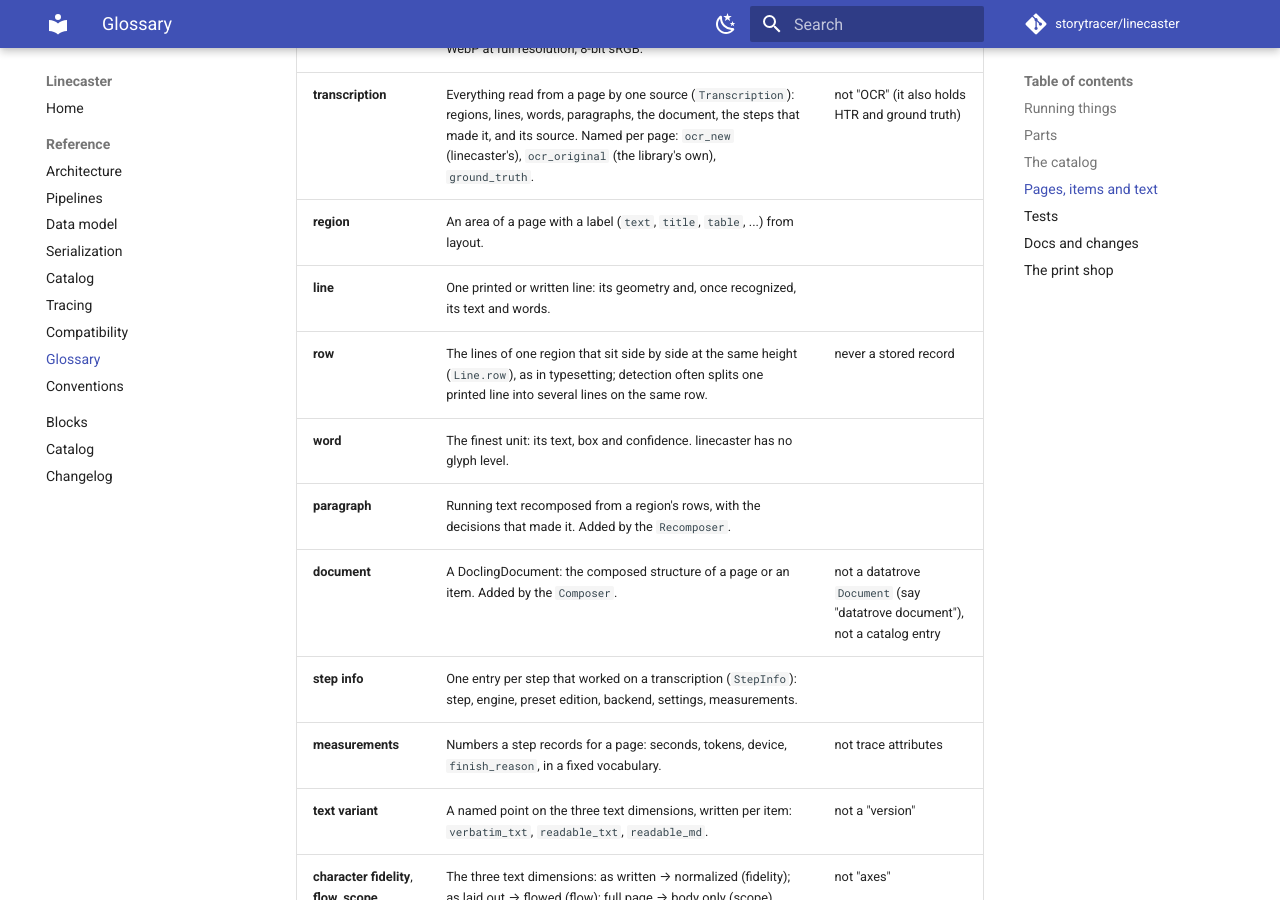
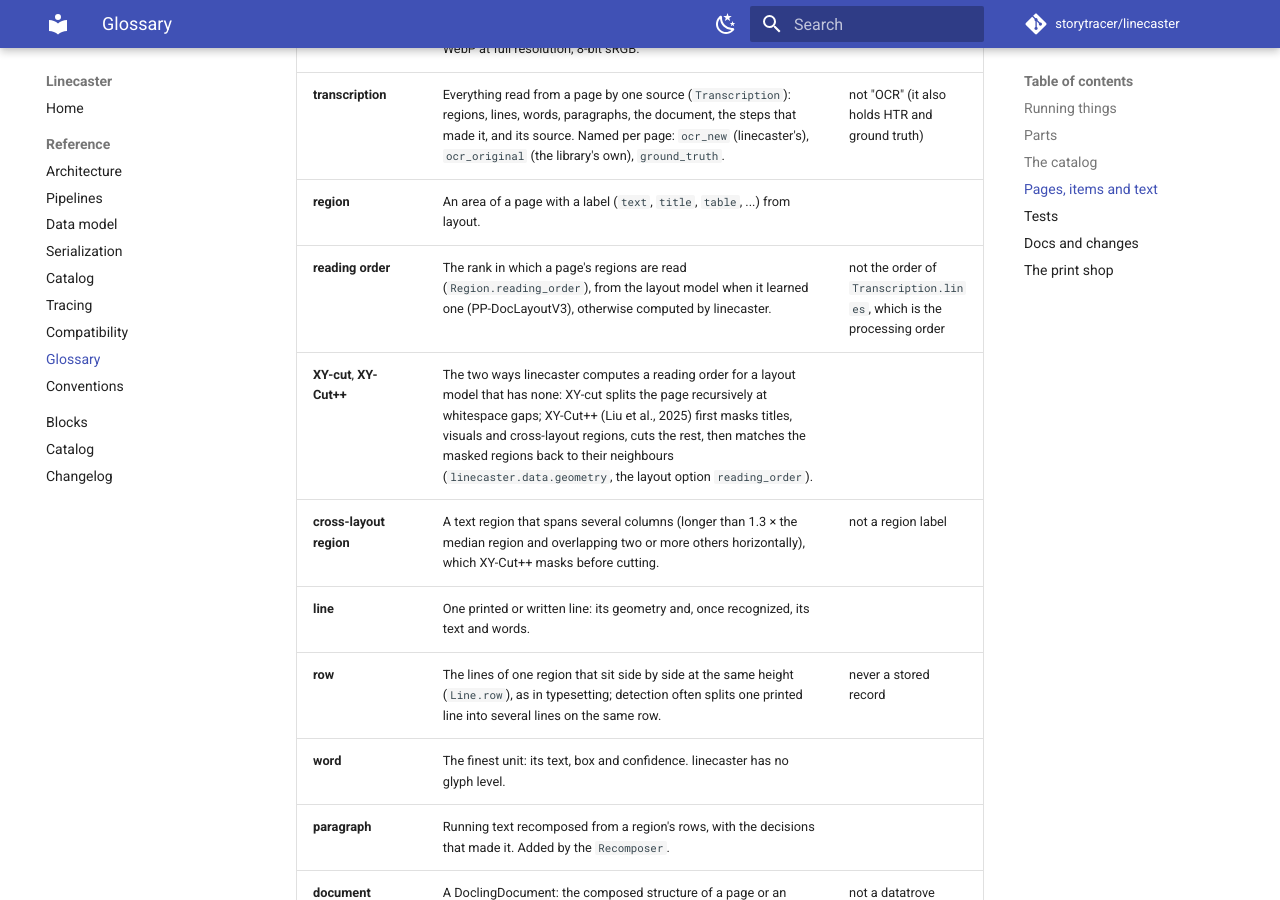
Before and after one commit to storytracer/linecaster, an MkDocs documentation site: the page built from docs/reference/glossary.md, in a window 1280 px wide and 900 px high, scrolled down 6612 px. Built offline with MkDocs 1.6.1 and Material for MkDocs 9.7.7, drawn with Linux system fonts in a browser that asks for light colours; comment, search, counter and statistics services are not loaded; the version menu is left out.

Commit message:
Glossary: reading order, XY-cut and XY-Cut++, cross-layout region
Co-Authored-By: Claude Opus 5.5 <noreply@anthropic.com>

```diff
--- a/docs/llms-full.txt
+++ b/docs/llms-full.txt
@@ -585,6 +585,9 @@ What contracts name besides the parts presets produce (`PRODUCES` in `linecaster
 | **working image** | The `working-image` preset of the `ImageConverter`: lossless WebP at full resolution, 8-bit sRGB. | not a role |
 | **transcription** | Everything read from a page by one source (`Transcription`): regions, lines, words, paragraphs, the document, the steps that made it, and its source. Named per page: `ocr_new` (linecaster's), `ocr_original` (the library's own), `ground_truth`. | not "OCR" (it also holds HTR and ground truth) |
 | **region** | An area of a page with a label (`text`, `title`, `table`, ...) from layout. | |
+| **reading order** | The rank in which a page's regions are read (`Region.reading_order`), from the layout model when it learned one (PP-DocLayoutV3), otherwise computed by linecaster. | not the order of `Transcription.lines`, which is the processing order |
+| **XY-cut**, **XY-Cut++** | The two ways linecaster computes a reading order for a layout model that has none: XY-cut splits the page recursively at whitespace gaps; XY-Cut++ (Liu et al., 2025) first masks titles, visuals and cross-layout regions, cuts the rest, then matches the masked regions back to their neighbours (`linecaster.data.geometry`, the layout option `reading_order`). | |
+| **cross-layout region** | A text region that spans several columns (longer than 1.3 × the median region and overlapping two or more others horizontally), which XY-Cut++ masks before cutting. | not a region label |
 | **line** | One printed or written line: its geometry and, once recognized, its text and words. | |
 | **row** | The lines of one region that sit side by side at the same height (`Line.row`), as in typesetting; detection often splits one printed line into several lines on the same row. | never a stored record |
 | **word** | The finest unit: its text, box and confidence. linecaster has no glyph level. | |
--- a/docs/reference/glossary.md
+++ b/docs/reference/glossary.md
@@ -102,6 +102,9 @@ What contracts name besides the parts presets produce (`PRODUCES` in `linecaster
 | **working image** | The `working-image` preset of the `ImageConverter`: lossless WebP at full resolution, 8-bit sRGB. | not a role |
 | **transcription** | Everything read from a page by one source (`Transcription`): regions, lines, words, paragraphs, the document, the steps that made it, and its source. Named per page: `ocr_new` (linecaster's), `ocr_original` (the library's own), `ground_truth`. | not "OCR" (it also holds HTR and ground truth) |
 | **region** | An area of a page with a label (`text`, `title`, `table`, ...) from layout. | |
+| **reading order** | The rank in which a page's regions are read (`Region.reading_order`), from the layout model when it learned one (PP-DocLayoutV3), otherwise computed by linecaster. | not the order of `Transcription.lines`, which is the processing order |
+| **XY-cut**, **XY-Cut++** | The two ways linecaster computes a reading order for a layout model that has none: XY-cut splits the page recursively at whitespace gaps; XY-Cut++ (Liu et al., 2025) first masks titles, visuals and cross-layout regions, cuts the rest, then matches the masked regions back to their neighbours (`linecaster.data.geometry`, the layout option `reading_order`). | |
+| **cross-layout region** | A text region that spans several columns (longer than 1.3 × the median region and overlapping two or more others horizontally), which XY-Cut++ masks before cutting. | not a region label |
 | **line** | One printed or written line: its geometry and, once recognized, its text and words. | |
 | **row** | The lines of one region that sit side by side at the same height (`Line.row`), as in typesetting; detection often splits one printed line into several lines on the same row. | never a stored record |
 | **word** | The finest unit: its text, box and confidence. linecaster has no glyph level. | |
```
